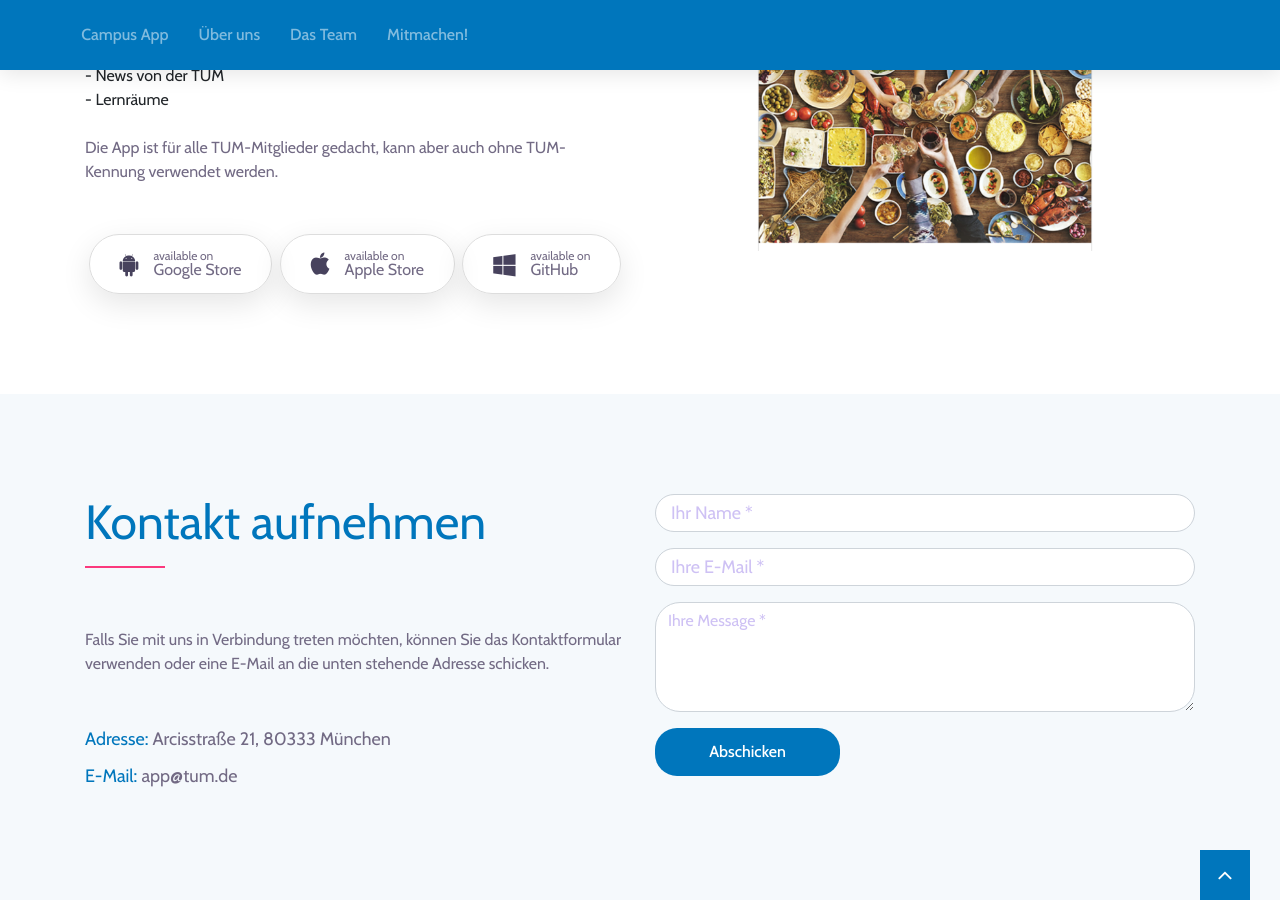
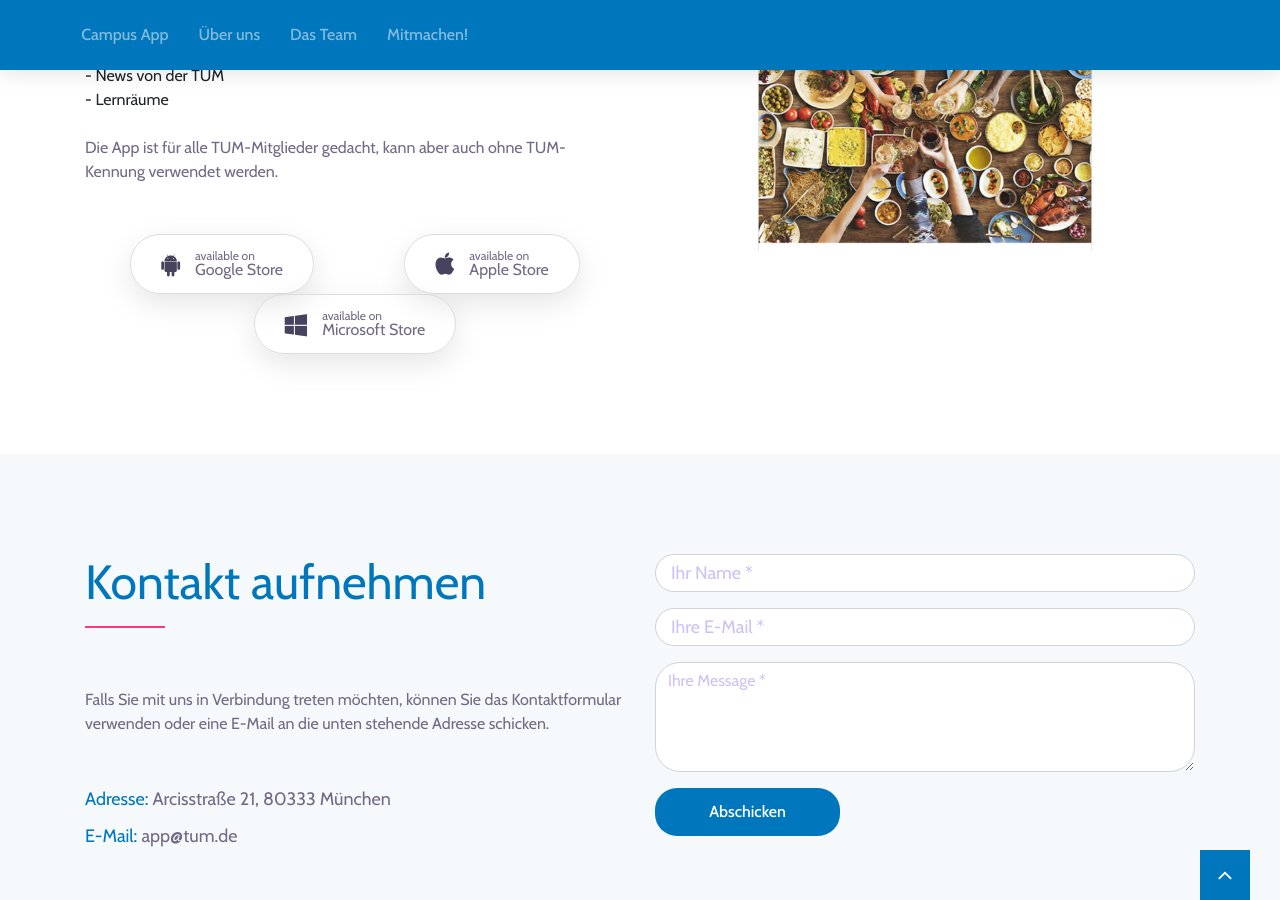
Before and after one commit to TUM-Dev/Website, a Jekyll site: the page built from _pages/index.html, in a window 1280 px wide and 900 px high, scrolled down 549 px. Built offline with Jekyll 4.4.1, drawn with Linux system fonts in a browser that asks for light colours.

Commit message:
Updated the Windows app link

```diff
--- a/_pages/index.html
+++ b/_pages/index.html
@@ -51,9 +51,9 @@ permalink: /
                         </a>
                     </div>
                     <div class="app-download-btn wow fadeInUp" data-wow-delay="0.4s">
-                        <a href="https://github.com/COM8/TUM_Campus_App_UWP">
+                        <a href="https://www.microsoft.com/de-de/p/tum-campus-app/9n3p75398fkb?ocid=badge">
                             <i class="fa fa-windows"></i>
-                            <p class="mb-0"><span>available on</span> GitHub</p>
+                            <p class="mb-0"><span>available on</span> Microsoft Store</p>
                         </a>
                     </div>
                 </div>
```
